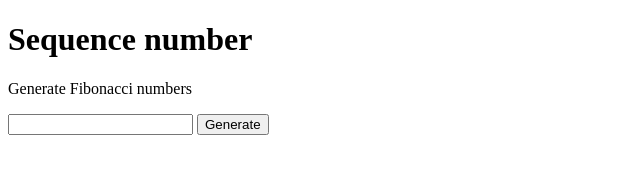
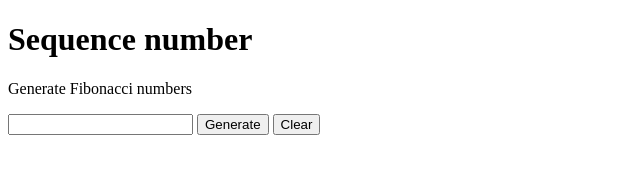
Before and after one commit to cesarcori/sequence-numbers, a plain HTML site: page index.html in a window 1280 px wide. Shown: the whole page, without its empty margins (0-640 px from the left). Drawn offline with Linux system fonts and the light colour scheme.

Commit message:
Feat: button to clear the result

```diff
--- a/index.html
+++ b/index.html
@@ -15,6 +15,8 @@
 
     <button onclick="fibonacciNumber()">Generate</button>
 
+    <button onclick="window.location.reload()">Clear</button>
+
     <p id="result-fibonacci"></p>
 
     <script src="src/js/index.js"></script>
```
